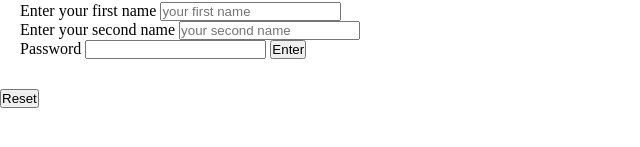
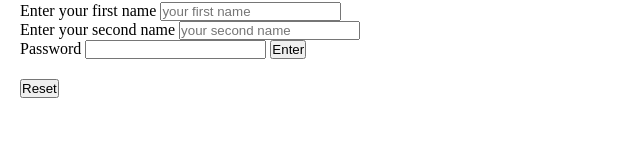
Before and after one commit to anjoanka/inputs, a plain HTML site: page inputs/index.html in a window 1280 px wide. Shown: the part 497-644 px from the top of the page, without its empty margins (0-640 px from the left). Drawn offline with Linux system fonts and the light colour scheme.

Commit message:
Update style.css

```diff
--- a/inputs/style.css
+++ b/inputs/style.css
@@ -10,5 +10,5 @@
 }
 
 .reset{
-    margin-top: 10px;
+    margin-left: 20px;
 }
```
